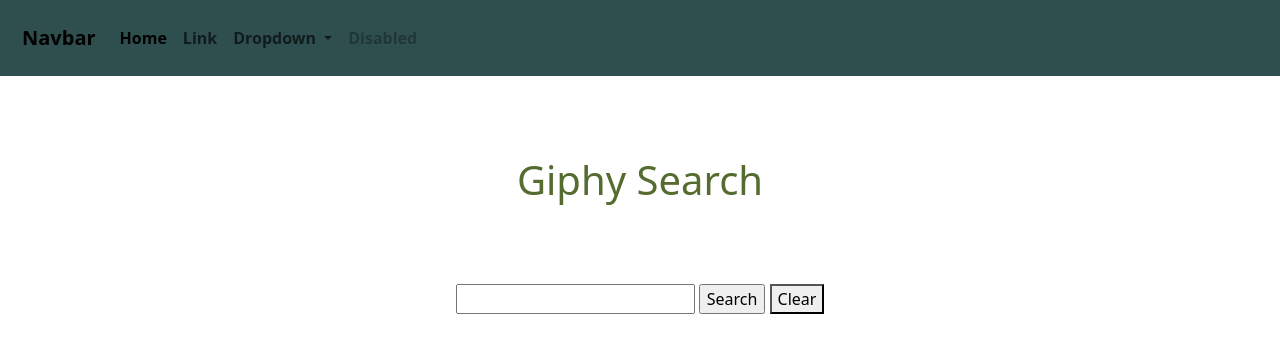
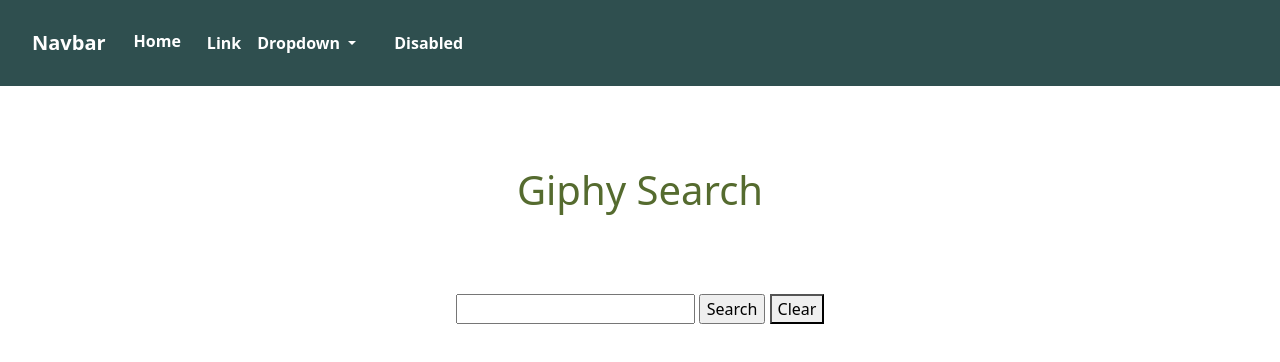
Before and after one commit to Martin2xx/Simple-Search-Engine, a website: page index.html in a window 1280 px wide. Drawn offline with nearby package versions, Linux system fonts and the light colour scheme; a web font is replaced by a local one.

Commit message:
Basic Styles

```diff
--- a/Styles/styles.css
+++ b/Styles/styles.css
@@ -15,6 +15,7 @@
     padding: 10px;
     text-align: center;
     font-weight: bold;
+    flex-wrap: wrap;
 
 }
 
@@ -30,3 +31,33 @@
     margin-top: 2rem;
     justify-content: space-around;
 }
+.link1{
+    color: white;
+    text-decoration: none;
+    padding: 10px;
+    margin-right: 10px;
+}
+
+#css-link22{
+    color: white;
+}
+
+.link2{
+    color: white;
+    text-decoration: none;
+    padding: 10px;
+    margin-left: 10px;
+}
+
+.link3{
+    color: white;
+    text-decoration: none;
+    padding: 10px;
+    margin-right: 10px;
+}
+#link5{
+    color: white;
+    text-decoration: none;
+    padding: 10px;
+    margin-left: 10px;
+}
--- a/index.html
+++ b/index.html
@@ -17,7 +17,7 @@
       <section class="main-nav-bar">
         <nav class="navbar navbar-expand-lg">
           <div class="container-fluid">
-            <a class="navbar-brand" href="#">Navbar</a>
+            <a class="navbar-brand link1" href="#">Navbar</a>
             <button
               class="navbar-toggler"
               type="button"
@@ -32,16 +32,14 @@
             <div class="collapse navbar-collapse" id="navbarSupportedContent">
               <ul class="navbar-nav me-auto mb-2 mb-lg-0">
                 <li class="nav-item">
-                  <a class="nav-link active" aria-current="page" href="#"
-                    >Home</a
-                  >
+                  <a class="nav-link active" id="css-link22" aria-current="page" href="#">Home</a>
                 </li>
                 <li class="nav-item">
-                  <a class="nav-link" href="#">Link</a>
+                  <a class="nav-link link2" href="#">Link</a>
                 </li>
                 <li class="nav-item dropdown">
                   <a
-                    class="nav-link dropdown-toggle"
+                    class="nav-link dropdown-toggle link3"
                     href="#"
                     role="button"
                     data-bs-toggle="dropdown"
@@ -52,16 +50,16 @@
                   <ul class="dropdown-menu">
                     <li><a class="dropdown-item" href="#">Action</a></li>
                     <li>
-                      <a class="dropdown-item" href="#">Another action</a>
+                      <a class="dropdown-item link4" href="#">Another action</a>
                     </li>
                     <li><hr class="dropdown-divider" /></li>
                     <li>
-                      <a class="dropdown-item" href="#">Something else here</a>
+                      <a class="dropdown-item link5" href="#">Something else here</a>
                     </li>
                   </ul>
                 </li>
                 <li class="nav-item">
-                  <a class="nav-link disabled" aria-disabled="true">Disabled</a>
+                  <a class="nav-link disabled" id="link5" aria-disabled="true">Disabled</a>
                 </li>
               </ul>
             </div>
```
